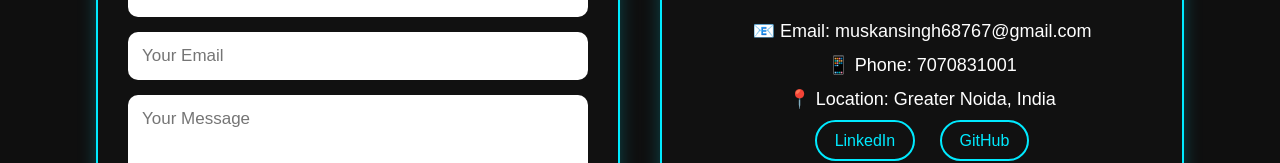
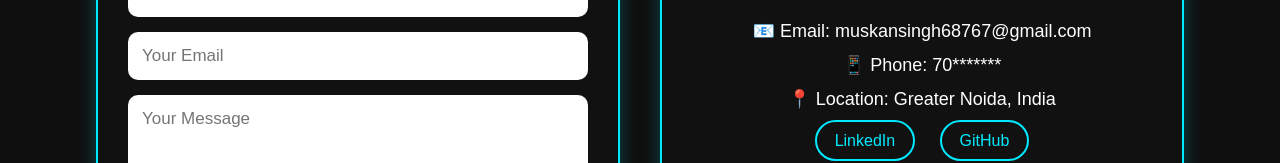
Before and after one commit to muskankumari68767-sys/COD-SOFT, a plain HTML site: page Codsoft_taskno1/CodSoft_taskno1/codsoft_TaskNo1/contact.html in a window 1280 px wide. Shown: the part 275-438 px from the top of the page. Drawn offline with Linux system fonts and the light colour scheme.

Commit message:
change ph no

```diff
--- a/Codsoft_taskno1/CodSoft_taskno1/codsoft_TaskNo1/contact.html
+++ b/Codsoft_taskno1/CodSoft_taskno1/codsoft_TaskNo1/contact.html
@@ -38,7 +38,7 @@
             <div class="contact-info">
                 <h2>Let's Connect</h2>
                 <p>📧 Email: muskansingh68767@gmail.com</p>
-                <p>📱 Phone: 7070831001</p>
+                <p>📱 Phone: 70*******</p>
                 <p>📍 Location: Greater Noida, India</p>
 
                 <div class="social-icons">
```
